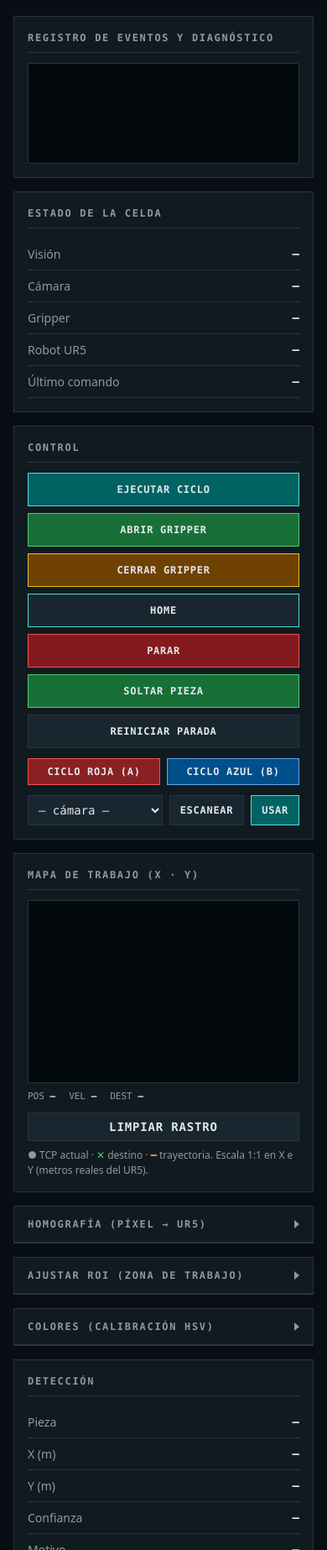
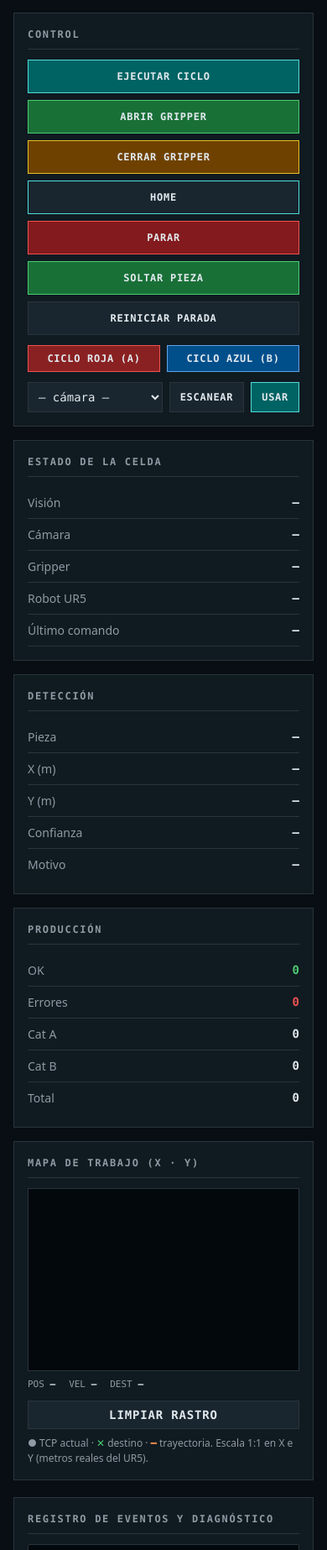
Before and after one commit to gaboxf/ur5e-pick-and-place, a plain HTML site: page templates/dashboard.html in a window 390 px wide. Shown: the part 154-2000 px from the top of the page at 84% size. Drawn offline with Linux system fonts and the light colour scheme; no server answers.

Commit message:
feat(ui): rediseño UX/UI del dashboard: producción vertical, mapa ampliado y reorden de calibración

```diff
--- a/templates/dashboard.html
+++ b/templates/dashboard.html
@@ -114,20 +114,22 @@
 
     .info-paneles {
       display: grid; gap: var(--space-sm);
-      grid-template-columns: repeat(auto-fit, minmax(min(250px, 100%), 1fr));
+      grid-template-columns: minmax(160px, 1fr) minmax(150px, 1fr) minmax(130px, 1fr) minmax(280px, 2.3fr);
     }
     @media (max-width: 900px) {
       main { grid-template-columns: 1fr; }
       .col-principal, .col-lateral, .info-paneles { display: contents; }
-      .panel-estado     { order: 1; }
+      .video-wrap       { order: 1; }
       .panel-control    { order: 2; }
-      .panel-mapa       { order: 2; }
-      .panel-homografia { order: 3; }
-      .panel-roi        { order: 4; }
-      .panel-hsv        { order: 5; }
-      .panel-deteccion  { order: 6; }
-      .panel-produccion { order: 7; }
-      .panel-logo       { order: 8; }
+      .panel-estado     { order: 3; }
+      .panel-deteccion  { order: 4; }
+      .panel-produccion { order: 5; }
+      .panel-mapa       { order: 6; }
+      .panel-logs       { order: 7; }
+      .panel-roi        { order: 8; }
+      .panel-homografia { order: 9; }
+      .panel-hsv        { order: 10; }
+      .panel-logo       { order: 11; }
     }
 
     /* -------------------------------------------------------------- video */
@@ -362,8 +364,6 @@
       text-transform: uppercase;
       letter-spacing: 0.12em;
     }
-    .panel-produccion { display: flex; flex-direction: column; }
-    .panel-produccion .stats { flex: 1; }
 
     /* ------------------------------------------------------------- consola logs */
     .panel-logs {
@@ -497,13 +497,30 @@
 
         <div class="panel panel-produccion">
           <h2>Producción</h2>
-          <div class="stats">
-            <div class="stat"><div class="n" id="s-ok">0</div><div class="l">OK</div></div>
-            <div class="stat"><div class="n" id="s-err">0</div><div class="l">Errores</div></div>
+          <div class="row"><span class="k">OK</span><span class="v ok" id="s-ok">0</span></div>
+          <div class="row"><span class="k">Errores</span><span class="v bad" id="s-err">0</span></div>
+          <div class="row"><span class="k">Cat A</span><span class="v" id="s-a">0</span></div>
+          <div class="row"><span class="k">Cat B</span><span class="v" id="s-b">0</span></div>
+          <div class="row"><span class="k">Total</span><span class="v" id="s-total">0</span></div>
+        </div>
+
+        <div class="panel panel-mapa">
+          <h2>Mapa de trabajo (X · Y)</h2>
+          <canvas id="mapa-robot" width="640" height="430"
+                  aria-label="Mapa cenital a escala del área de trabajo del UR5, con la trayectoria y la posición actual"></canvas>
+          <div class="mapa-pie">
+            <span>POS <b id="mapa-pos">—</b></span>
+            <span>VEL <b id="mapa-vel">—</b></span>
+            <span>DEST <b id="mapa-dist">—</b></span>
           </div>
-          <div class="stats">
-            <div class="stat"><div class="n" id="s-a">0</div><div class="l">Cat A</div></div>
-            <div class="stat"><div class="n" id="s-b">0</div><div class="l">Cat B</div></div>
+          <div class="roi-btns" style="margin-top:10px">
+            <button class="roi-reset" style="grid-column:1/-1" onclick="cmd('limpiar_rastro')">Limpiar rastro</button>
+          </div>
+          <div class="roi-info">
+            <span style="color:var(--color-ink-2)">●</span> TCP actual ·
+            <span style="color:var(--color-ok)">✕</span> destino ·
+            <span style="color:#e88a4a">━</span> trayectoria.
+            Escala 1:1 en X e Y (metros reales del UR5).
           </div>
         </div>
 
@@ -540,43 +557,6 @@
         </div>
       </div>
 
-      <div class="panel panel-mapa">
-        <h2>Mapa de trabajo (X · Y)</h2>
-        <canvas id="mapa-robot" width="640" height="430"
-                aria-label="Mapa cenital a escala del área de trabajo del UR5, con la trayectoria y la posición actual"></canvas>
-        <div class="mapa-pie">
-          <span>POS <b id="mapa-pos">—</b></span>
-          <span>VEL <b id="mapa-vel">—</b></span>
-          <span>DEST <b id="mapa-dist">—</b></span>
-        </div>
-        <div class="roi-btns" style="margin-top:10px">
-          <button class="roi-reset" style="grid-column:1/-1" onclick="cmd('limpiar_rastro')">Limpiar rastro</button>
-        </div>
-        <div class="roi-info">
-          <span style="color:var(--color-ink-2)">●</span> TCP actual ·
-          <span style="color:var(--color-ok)">✕</span> destino ·
-          <span style="color:#e88a4a">━</span> trayectoria.
-          Escala 1:1 en X e Y (metros reales del UR5).
-        </div>
-      </div>
-
-      <details class="panel panel-homografia" id="panel-homografia">
-        <summary><h2>Homografía (píxel → UR5)</h2><span class="chev" aria-hidden="true"></span></summary>
-        <div class="panel-body">
-          <div class="roi-btns">
-            <button class="roi-mostrar" onclick="homografia('iniciar')">Iniciar calibración</button>
-            <button class="roi-reset" onclick="homografia('deshacer')">Deshacer punto</button>
-            <button class="roi-reset" onclick="homografia('cancelar')">Cancelar</button>
-            <button class="roi-aplicar" onclick="homografia('aplicar')">Aplicar (guardar)</button>
-            <button class="roi-reset" onclick="homografia('reset')">Reset fábrica</button>
-          </div>
-          <div class="roi-info">Estado: <b id="hom-estado">—</b></div>
-          <div class="roi-info">Puntos_px (ROI-relativos): <span id="hom-puntos">—</span></div>
-          <div class="roi-info">Puntos_ur5 (m): <span id="hom-ur5">—</span></div>
-          <div class="roi-info">Con el modo de calibración activo, <b>hacé clic sobre el video</b> sobre cada marca física: 1 sup-izq → 2 sup-der → 3 inf-der → 4 inf-izq. Los clics se convierten automáticamente a coordenadas de la ROI. Si cambiás la ROI después, recalibrá.</div>
-        </div>
-      </details>
-
       <details class="panel panel-roi" id="panel-roi">
         <summary><h2>Ajustar ROI (zona de trabajo)</h2><span class="chev" aria-hidden="true"></span></summary>
         <div class="panel-body">
@@ -595,6 +575,23 @@
             <button class="roi-reset" onclick="roi('reset')">Reset</button>
           </div>
           <div class="roi-info">«Aplicar» guarda la ROI en <b>vision/config.json</b> para que quede fija al reiniciar.</div>
+        </div>
+      </details>
+
+      <details class="panel panel-homografia" id="panel-homografia">
+        <summary><h2>Homografía (píxel → UR5)</h2><span class="chev" aria-hidden="true"></span></summary>
+        <div class="panel-body">
+          <div class="roi-btns">
+            <button class="roi-mostrar" onclick="homografia('iniciar')">Iniciar calibración</button>
+            <button class="roi-reset" onclick="homografia('deshacer')">Deshacer punto</button>
+            <button class="roi-reset" onclick="homografia('cancelar')">Cancelar</button>
+            <button class="roi-aplicar" onclick="homografia('aplicar')">Aplicar (guardar)</button>
+            <button class="roi-reset" onclick="homografia('reset')">Reset fábrica</button>
+          </div>
+          <div class="roi-info">Estado: <b id="hom-estado">—</b></div>
+          <div class="roi-info">Puntos_px (ROI-relativos): <span id="hom-puntos">—</span></div>
+          <div class="roi-info">Puntos_ur5 (m): <span id="hom-ur5">—</span></div>
+          <div class="roi-info">Con el modo de calibración activo, <b>hacé clic sobre el video</b> sobre cada marca física: 1 sup-izq → 2 sup-der → 3 inf-der → 4 inf-izq. Los clics se convierten automáticamente a coordenadas de la ROI. Si cambiás la ROI después, recalibrá.</div>
         </div>
       </details>
 
@@ -717,10 +714,14 @@
       setText("d-motivo", det.motivo_fallo || "—");
 
       // Producción
-      $("s-ok").textContent = s.ciclos_ok ?? 0;
-      $("s-err").textContent = s.ciclos_error ?? 0;
+      const ok = s.ciclos_ok ?? 0;
+      const err = s.ciclos_error ?? 0;
+      $("s-ok").textContent = ok;
+      $("s-err").textContent = err;
       $("s-a").textContent = (s.por_categoria && s.por_categoria.A) || 0;
       $("s-b").textContent = (s.por_categoria && s.por_categoria.B) || 0;
+      const elTotal = $("s-total");
+      if (elTotal) elTotal.textContent = ok + err;
 
       // Uptime
       const u = s.uptime_s || 0;
```
